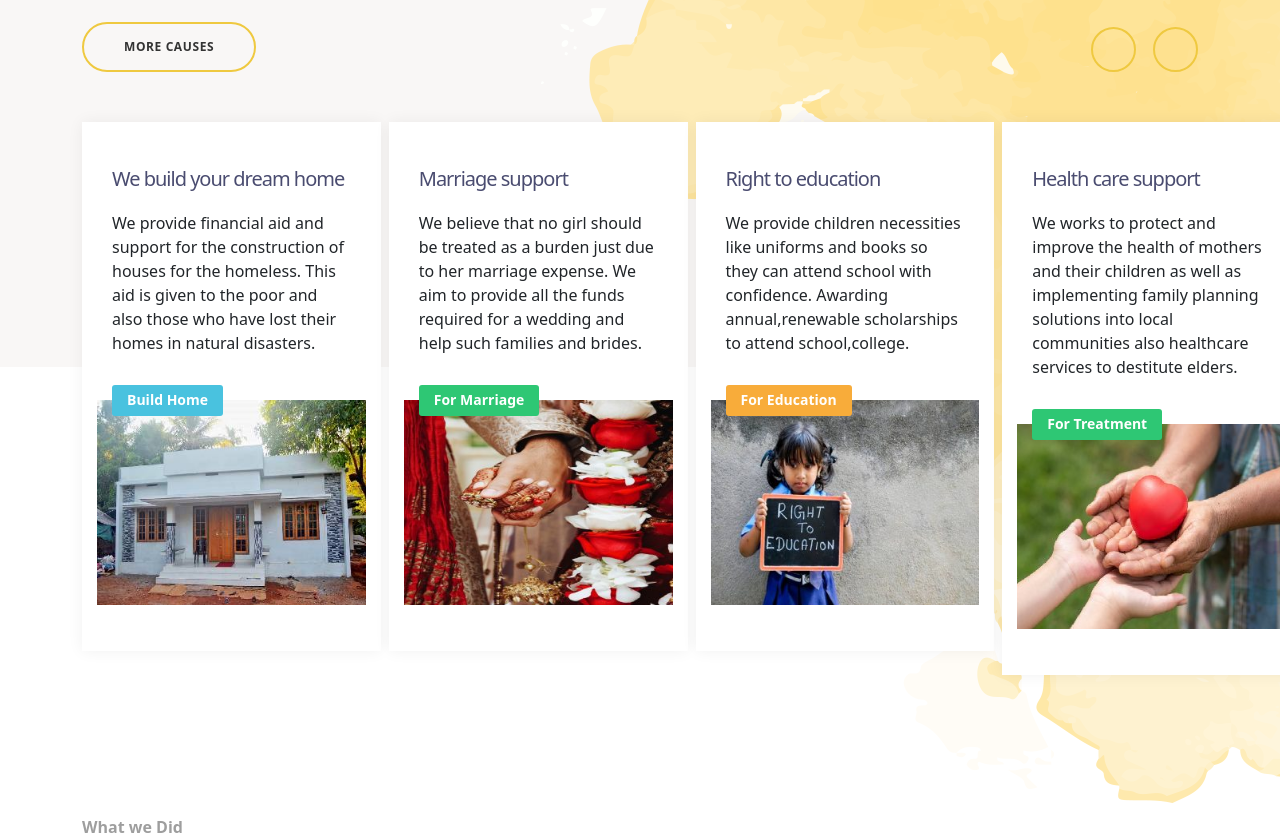
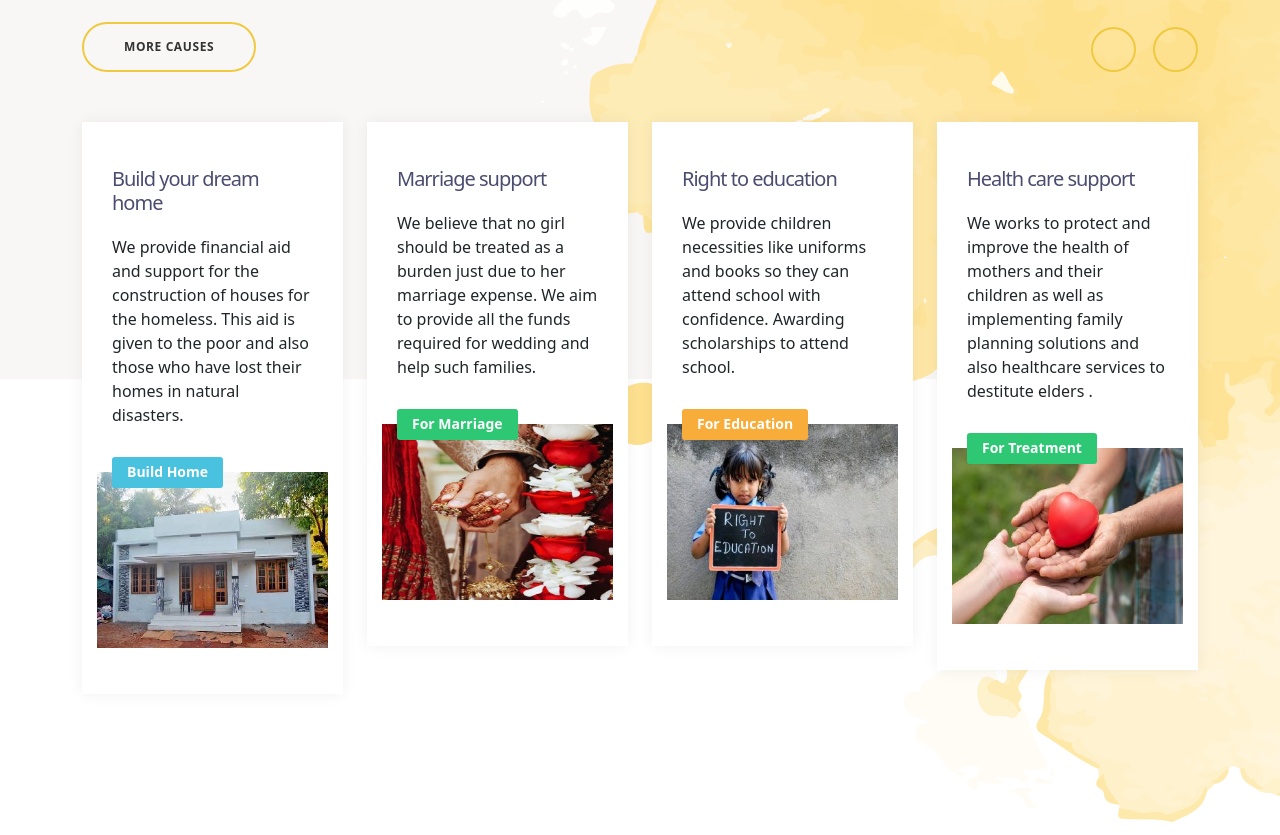
Before and after one commit to Web-branding/firoz-webapp-frontend, a React (Create React App) app: page / in a window 1280 px wide. Shown: the part 2380-3215 px from the top of the page. Built offline with nearby package versions, Linux system fonts and the light colour scheme; no server answers; a web font is replaced by a local one.

Commit message:
responsive

```diff
--- a/src/Components/FooterComponent.js
+++ b/src/Components/FooterComponent.js
@@ -6,7 +6,7 @@ const FooterComponet = () => {
            <footer className="footer">
 				<div className="container">
 					<div className="row">
-						<div className="col-12 col-sm-6 col-lg-3 banner-item">
+						<div className="col-12 col-sm-6 col-lg-3 banner-item ">
 							<div className="footer-logo">
 							<img className="header-logo__img logo--light" src={Logo} alt="logo" />
 								</div>
@@ -19,12 +19,16 @@ const FooterComponet = () => {
 							</ul>
 							{/* <!-- footer socials end--> */}
 						</div>
-						<div className="col-12 col-sm-6 col-lg-3 banner-item">
+						<div className="col-12 col-sm-6 col-lg-3 banner-item ">
 							<h4 className="footer__title">Contacts</h4>
 							<div className="footer-contacts">
-								<p className="footer-contacts__address">Elliott Ave, Parkville VIC 3052, Melbourne Canada</p>
-								<p className="footer-contacts__phone">Phone: <a href="tel:+31859644725">+31 85 964 47 25</a></p>
-								<p className="footer-contacts__mail">Email: <a href="mailto:support@helpo.org">support@helpo.org</a></p>
+								<p className="footer-contacts__address">Kunnamparambil Alathur MBR Palakkad Palakkad KL</p>
+								<p className="footer-contacts__phone">Phone: <a href="tel:+91 99999 99999">+91 99999 99999</a></p>
+								<p className="footer-contacts__mail">Email:
+
+
+								 <a href="mailto:support@legacypartners.in">support@legacypartners.in
+								</a></p>
 							</div>
 						</div>
 						<div className="col-12 col-sm-6 col-lg-3 banner-item">
@@ -43,7 +47,7 @@ const FooterComponet = () => {
 							</nav>
 							{/* <!-- footer nav end--> */}
 						</div>
-						<div className="col-12 col-sm-6 col-lg-3 banner-item">
+						<div className="col-12 col-sm-6 col-lg-3 banner-item ">
 							<h4 className="footer__title">Donate</h4>
 							<p>Help Us Change the Lives of Children in World</p><a className="button footer__button button--filled" href="#">Donate</a>
 						</div>
--- a/src/Pages/HomePage.js
+++ b/src/Pages/HomePage.js
@@ -155,7 +155,7 @@ const HelpsCause = () => (
         </div>
       </div>
       <div class="row align-items-end margin-bottom">
-        <div class="col-sm-6">
+        <div class="col-sm-6 text-xs-start">
           <a class="button button--primary" href="causes.html">
             More Causes
           </a>
@@ -181,9 +181,11 @@ const HelpsCause = () => (
         <div class="causes-holder__wrapper">
           <div
             class="causes-slider offset-margin bg"
-            style={{ opacity: 1, width: 1227, display: "flex" }}
+            // style={{ opacity: 1, width: 1227, display: "flex" }}
           >
-            <div class="causes-slider__item" style={{ width: 306 }}>
+          <div class="row ">
+          <div class="col-sm-6 col-lg-4 col-xl-3">
+            <div class="causes-slider__item" >
               <div class="causes-item causes-item--primary">
                 <div class="causes-item__body">
                   <div class="causes-item__top">
@@ -192,7 +194,7 @@ const HelpsCause = () => (
                       style={{ fontSize: 20, marginBottom: 20 }}
                     >
                       <a>
-                      We build your dream home
+                       Build your dream home
                       </a>
                     </h6>
                     <p>
@@ -236,8 +238,10 @@ const HelpsCause = () => (
                 </a> */}
               </div>
             </div>
+          </div>
 
-            <div class="causes-slider__item mx-2" style={{ width: 306 }}>
+          <div class="col-sm-6 col-lg-4 col-xl-3">
+            <div class="causes-slider__item " >
               <div class="causes-item causes-item--primary">
                 <div class="causes-item__body">
                   <div class="causes-item__top">
@@ -249,7 +253,7 @@ const HelpsCause = () => (
                     </h6>
                     <p>
                     We believe that no girl should be treated as a burden just due to her marriage expense.
-                    We aim to provide all the funds required for a wedding and help such families and brides.
+                    We aim to provide all the funds required for  wedding and help such families.
                     </p>
                   </div>
                   <div class="causes-item__img">
@@ -288,7 +292,10 @@ const HelpsCause = () => (
                 </a> */}
               </div>
             </div>
-            <div class="causes-slider__item" style={{ width: 306 }}>
+           </div>
+
+           <div class="col-sm-6 col-lg-4 col-xl-3">
+            <div class="causes-slider__item"  >
               <div class="causes-item causes-item--primary">
                 <div class="causes-item__body">
                   <div class="causes-item__top">
@@ -300,7 +307,7 @@ const HelpsCause = () => (
                     </h6>
                     <p>
                    We provide children necessities like uniforms and books so they can attend school with confidence.
-                   Awarding annual,renewable scholarships to attend school,college.
+                   Awarding  scholarships to attend school.
                     </p>
                   </div>
                   <div class="causes-item__img">
@@ -339,10 +346,13 @@ const HelpsCause = () => (
                 </a> */}
               </div>
             </div>
-            <div class="causes-slider__item mx-2" style={{ width: 306 }}>
+            </div>
+
+            <div class="col-sm-6 col-lg-4 col-xl-3">
+            <div class="causes-slider__item " >
               <div class="causes-item causes-item--primary">
                 <div class="causes-item__body">
-                  <div class="causes-item__top">
+                  <div class="causes-item__top ">
                     <h6
                       class="causes-item__title"
                       style={{ fontSize: 20, marginBottom: 20 }}
@@ -351,7 +361,7 @@ const HelpsCause = () => (
                     </h6>
                     <p>
                    We works to protect and improve the health of mothers and their
-                    children as well as implementing family planning solutions into local communities also  healthcare services to destitute elders.                </p>
+                    children as well as implementing family planning solutions and also  healthcare services to destitute elders .                </p>
                   </div>
                   <div class="causes-item__img">
                     <div
@@ -390,6 +400,9 @@ const HelpsCause = () => (
               </div>
             </div>
           </div>
+
+          </div>
+          </div>
         </div>
       </div>
     </div>
@@ -420,8 +433,9 @@ const Projects = () => (
       class="row   no-gutters projects-masonry"
       style={{ position: "relative", height: 1800 }}
     >
+
       <div
-        class="col-lg-6 col-xl-4 projects-masonry__item projects-masonry__item--height-1 projects-masonry__item--vertical"
+        class="col-sm-12  col-lg-6 col-xl-4 projects-masonry__item projects-masonry__item--height-1 projects-masonry__item--vertical"
         style={{ position: "absolute", left: "0%", top: 0 }}
       >
         <div class="projects-masonry__img">
@@ -464,8 +478,9 @@ const Projects = () => (
           </div>
         </div>
       </div>
+
       <div
-        class="col-lg-6 col-xl-8 projects-masonry__item projects-masonry__item--height-2 projects-masonry__item--horizontal"
+        class=" col-sm-12 col-lg-6 col-xl-8 projects-masonry__item projects-masonry__item--height-2 projects-masonry__item--horizontal"
         style={{
           position: "absolute",
           left: "33.3326%",
@@ -516,7 +531,7 @@ const Projects = () => (
       </div>
 
       <div
-        class="col-lg-6 col-xl-8 projects-masonry__item projects-masonry__item--height-1 projects-masonry__item--primary"
+        class="col-sm-12 col-lg-6 col-xl-8 projects-masonry__item projects-masonry__item--height-1 projects-masonry__item--primary"
         style={{
           position: "absolute",
 
@@ -558,8 +573,9 @@ const Projects = () => (
           </div> */}
         </div>
       </div>
+
       <div
-        class="col-lg-6 col-xl-4 projects-masonry__item projects-masonry__item--height-2 projects-masonry__item--primary"
+        class="col-sm-12 col-lg-6 col-xl-4 projects-masonry__item projects-masonry__item--height-2 projects-masonry__item--primary"
         style={{
           position: "absolute",
 
@@ -601,8 +617,9 @@ const Projects = () => (
           </div>
         </div>
       </div>
+
       <div
-        class="col-lg-6 col-xl-8 projects-masonry__item projects-masonry__item--height-2 projects-masonry__item--horizontal"
+        class="col-sm-12 col-lg-6 col-xl-8 projects-masonry__item projects-masonry__item--height-2 projects-masonry__item--horizontal"
         style={{ position: "absolute", left: "0%", top: 1350 }}
       >
         <div class="projects-masonry__img">
@@ -644,8 +661,9 @@ const Projects = () => (
           </div>
         </div>
       </div>
+
       <div
-        class="col-lg-6 col-xl-4 projects-masonry__item projects-masonry__item--height-2 projects-masonry__item--primary"
+        class="col-sm-12 col-lg-6 col-xl-4 projects-masonry__item projects-masonry__item--height-2 projects-masonry__item--primary"
         style={{ position: "absolute", left: "66.6653%", top: 1350 }}
       >
         <div class="projects-masonry__img">
@@ -684,6 +702,7 @@ const Projects = () => (
           </div>
         </div>
       </div>
+
     </div>
   </section>
 );
```
